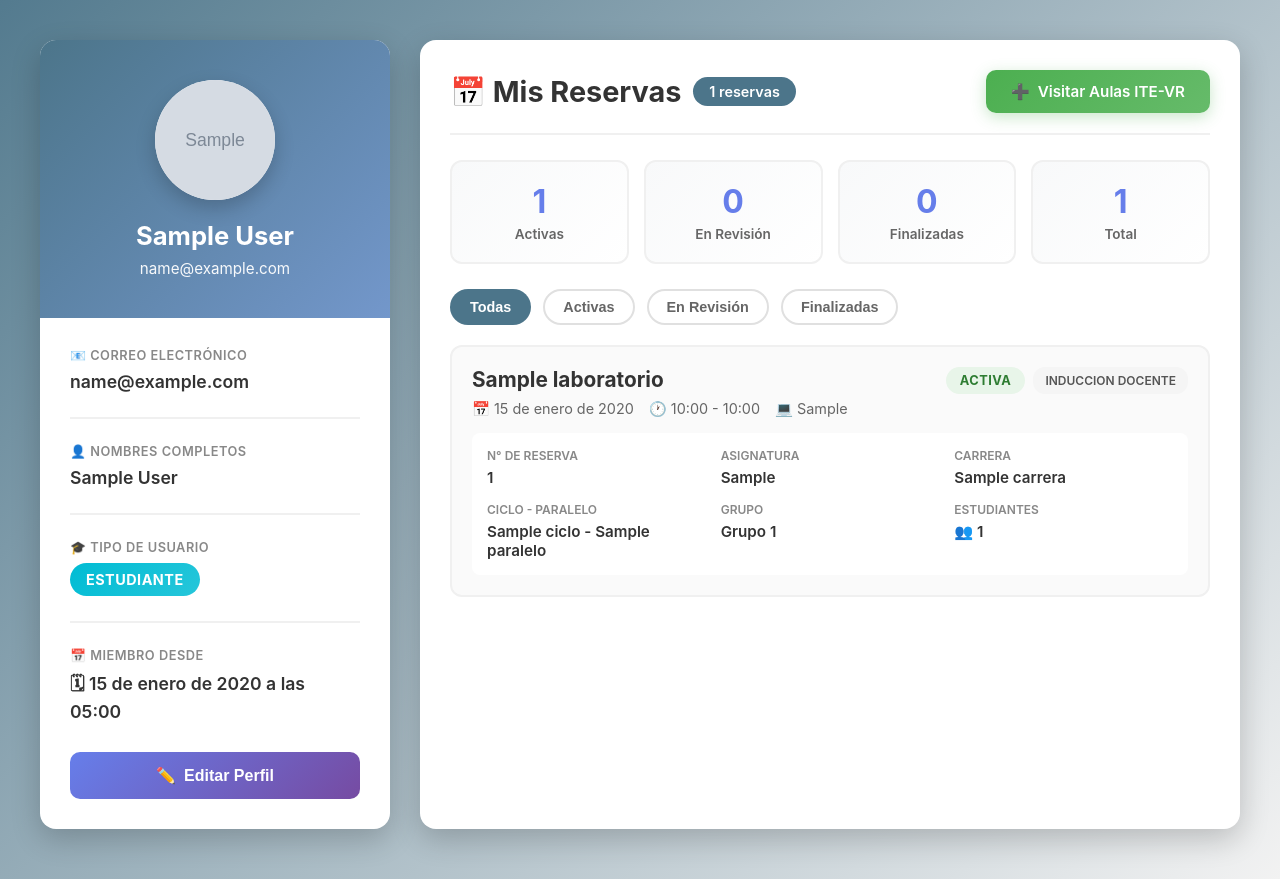
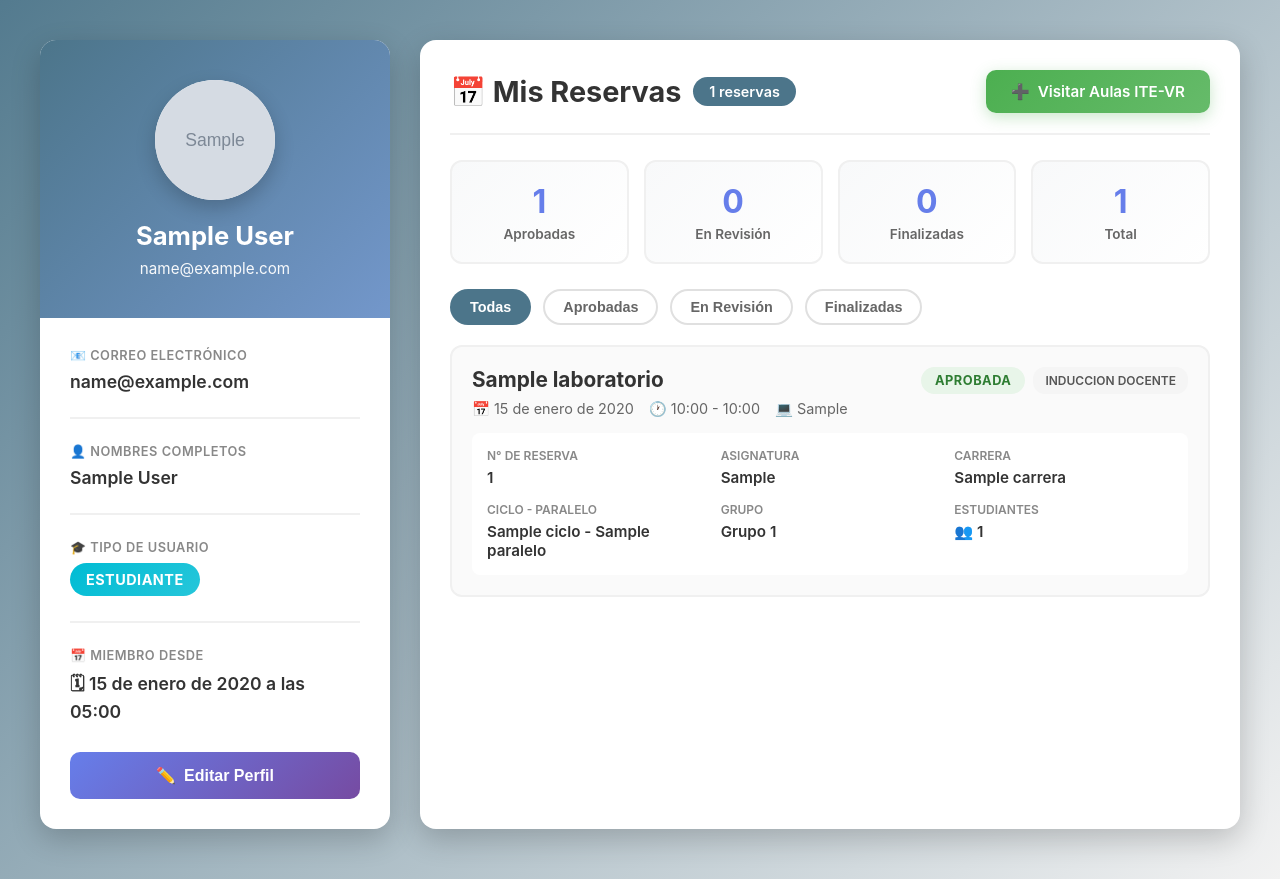
Before and after one commit to Edmartinez28/agendamiento-aulas, a Django app: page /perfil/ in a window 1280 px wide. Shown: the part 100-979 px from the top of the page. Run offline with Django 5.2, Linux system fonts and the light colour scheme; a user stored in the database is signed in; tables that the repository leaves empty hold one stand-in row (values such as "Sample post"); grey boxes marked "Sample" are stand-in pictures.

Commit message:
Details of visual attributes

```diff
--- a/core/models.py
+++ b/core/models.py
@@ -79,7 +79,7 @@ class Paralelo(models.Model):
 class Reserva(models.Model):
 
     ESTADOS_CHOICES = [
-        ("ACTIVA", "ACTIVA"),
+        ("APROBADA", "APROBADA"),
         ("EN REVISION", "EN REVISION"),
         ("CANCELADA", "CANCELADA"),
         ("FINALIZADA", "FINALIZADA"),
@@ -119,7 +119,7 @@ class Reserva(models.Model):
         reservas_conflicto = Reserva.objects.filter(
             fecha=self.fecha,
             slot=self.slot,
-            estado__in=["ACTIVA", "EN REVISION"]
+            estado__in=["APROBADA", "EN REVISION"]
         ).exclude(pk=self.pk)
 
         # CASO 1 — reserva del laboratorio completo
--- a/cuentas/templates/perfil.html
+++ b/cuentas/templates/perfil.html
@@ -326,7 +326,7 @@
             letter-spacing: 0.5px;
         }
 
-        .status-badge.activa {
+        .status-badge.aprobada {
             background: #e8f5e9;
             color: #2e7d32;
         }
@@ -760,8 +760,8 @@
                 <!-- Estadísticas rápidas -->
                 <div class="stats-cards">
                     <div class="stat-card-small">
-                        <div class="stat-number" id="statActivas">0</div>
-                        <div class="stat-label">Activas</div>
+                        <div class="stat-number" id="statAprobadas">0</div>
+                        <div class="stat-label">Aprobadas</div>
                     </div>
                     <div class="stat-card-small">
                         <div class="stat-number" id="statRevision">0</div>
@@ -780,7 +780,7 @@
                 <!-- Filtros -->
                 <div class="reservations-filters">
                     <button class="filter-btn active" onclick="filterReservations('TODAS')">Todas</button>
-                    <button class="filter-btn" onclick="filterReservations('ACTIVA')">Activas</button>
+                    <button class="filter-btn" onclick="filterReservations('APROBADA')">Aprobadas</button>
                     <button class="filter-btn" onclick="filterReservations('EN REVISION')">En Revisión</button>
                     <button class="filter-btn" onclick="filterReservations('FINALIZADA')">Finalizadas</button>
                 </div>
@@ -861,20 +861,20 @@
 
             const reservations = document.querySelectorAll(".reservation-item");
 
-            let activas = 0;
+            let aprobadas = 0;
             let revision = 0;
             let finalizadas = 0;
 
             reservations.forEach(res => {
                 const estado = res.dataset.estado?.trim();
 
-                if (estado === "ACTIVA") activas++;
+                if (estado === "APROBADA") aprobadas++;
                 if (estado === "EN REVISION") revision++;
                 if (estado === "FINALIZADA") finalizadas++;
             });
 
             // Totales
-            document.getElementById("statActivas").innerText = activas;
+            document.getElementById("statAprobadas").innerText = aprobadas;
             document.getElementById("statRevision").innerText = revision;
             document.getElementById("statFinalizadas").innerText = finalizadas;
             document.getElementById("statTotal").innerText = reservations.length;
--- a/gestion/templates/correos_pendientes_agrupados.html
+++ b/gestion/templates/correos_pendientes_agrupados.html
@@ -203,7 +203,7 @@
             white-space: nowrap;
         }
 
-        .badge.estado-activa {
+        .badge.estado-aprobada {
             background: #e8f5e9;
             color: #2e7d32;
         }
--- a/gestion/templates/horariolaboratorio.html
+++ b/gestion/templates/horariolaboratorio.html
@@ -300,7 +300,7 @@
         }
 
         /* Estados - Colores de fondo */
-        .reservation-item.activa {
+        .reservation-item.aprobada {
             background: linear-gradient(135deg, #4caf50 0%, #66bb6a 100%);
             color: white;
             border-left: 4px solid #2e7d32;
@@ -605,7 +605,7 @@
             <div class="view-controls">
                 <select class="filter-select" id="filterEstado" onchange="filterSchedule()">
                     <option value="TODOS">Todos los estados</option>
-                    <option value="ACTIVA">Activas</option>
+                    <option value="APROBADA">Aprobadas</option>
                     <option value="EN REVISION">En Revisión</option>
                     <option value="FINALIZADA">Finalizadas</option>
                     <option value="CANCELADA">Canceladas</option>
@@ -624,7 +624,7 @@
             <div class="legend-grid">
                 <div class="legend-item">
                     <div class="legend-color" style="background: linear-gradient(135deg, #4caf50 0%, #66bb6a 100%);"></div>
-                    <span class="legend-label">✓ Activa</span>
+                    <span class="legend-label">✓ Aprobada</span>
                 </div>
                 <div class="legend-item">
                     <div class="legend-color" style="background: linear-gradient(135deg, #ff9800 0%, #ffa726 100%);"></div>
--- a/gestion/views.py
+++ b/gestion/views.py
@@ -44,7 +44,7 @@ def listadoreservas(request, id_lab):
 
     total = reservas_laboratorio.count() + reservas_estaciones.count()
     pendientes = Reserva.objects.filter(laboratorio=laboratorio,estado="EN REVISION").count()
-    aprobadas = Reserva.objects.filter(laboratorio=laboratorio,estado="ACTIVA").count()
+    aprobadas = Reserva.objects.filter(laboratorio=laboratorio,estado="APROBADA").count()
     rechazadas = Reserva.objects.filter(laboratorio=laboratorio,estado="CANCELADA").count()
 
     contexto = {
@@ -66,7 +66,7 @@ def cambiar_estado_reserva(request, reserva_id):
         nuevo_estado = request.POST.get("estado")
         estado_anterior = reserva.estado
 
-        ESTADOS_VALIDOS = {"ACTIVA", "EN REVISION", "CANCELADA"}
+        ESTADOS_VALIDOS = {"APROBADA", "EN REVISION", "CANCELADA"}
 
         if nuevo_estado and nuevo_estado != estado_anterior and nuevo_estado in ESTADOS_VALIDOS: # Solo si cambia el estado, actualiza y crea correo
             reserva.estado = nuevo_estado
--- a/reservas/templates/reservasestaciones.html
+++ b/reservas/templates/reservasestaciones.html
@@ -738,7 +738,7 @@
     <div class="container">
         <div class="header">
             <div class="header-content">
-                <h1>🔬 Sistema de Reserva de {{laboratorio.nombre}}</h1>
+                <h1>Sistema de Reserva de {{laboratorio.nombre}}</h1>
                 <p>Gestiona tus reservas de forma fácil y rápida</p>
             </div>
 
--- a/reservas/templates/reservaslaboratorios.html
+++ b/reservas/templates/reservaslaboratorios.html
@@ -446,7 +446,7 @@
     <div class="container">
         <div class="header">
             <div class="header-content">
-                <h1>🔬 Sistema de Reserva de {{laboratorio.nombre}}</h1>
+                <h1>Sistema de Reserva de {{laboratorio.nombre}}</h1>
                 <p>Gestiona tus reservas de forma fácil y rápida</p>
             </div>
 
--- a/reservas/views.py
+++ b/reservas/views.py
@@ -39,7 +39,7 @@ def reservaslaboratorios(request, id_lab):
     reservas = Reserva.objects.filter(
         laboratorio=laboratorio,
         fecha__range=[start_of_week, end_of_week],
-        estado__in=["ACTIVA", "EN REVISION", "ESTUDIANTIL"]
+        estado__in=["APROBADA", "EN REVISION", "ESTUDIANTIL"]
     ).select_related("slot")
 
     reservas_data = [
@@ -195,7 +195,7 @@ def estaciones_disponibles(request, id_lab):
         laboratorio=laboratorio,
         fecha=fecha,
         slot_id=slot_id,
-        estado__in=["ACTIVA", "EN REVISION"]
+        estado__in=["APROBADA", "EN REVISION"]
     )
 
     estaciones_ocupadas = reservas.values_list("estacion_id", flat=True)
```
Also changed, not shown: gestion/templates/emails/reservas_detalle.html (+4 -4 lines), gestion/templates/listadoreservas.html (+4 -4 lines), core/migrations/0001_initial.py.
